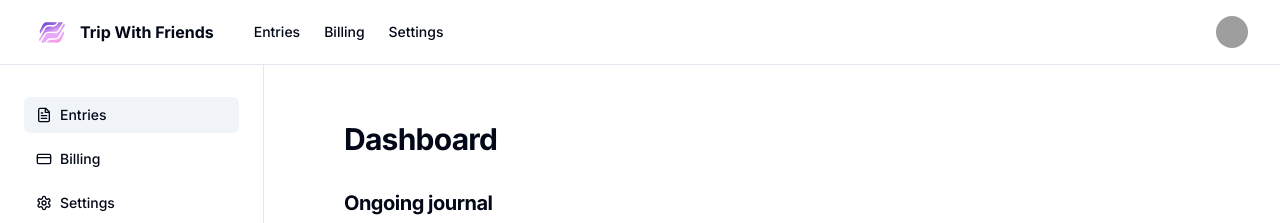
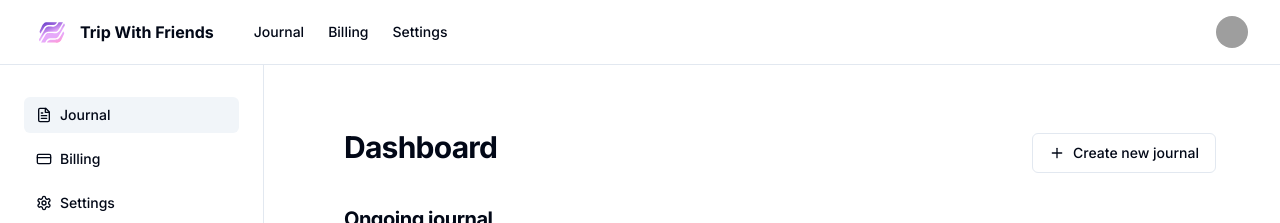
Before and after one commit to buisihung11/TripWithFriends, a Next.js app: page /journal in a window 1280 px wide. Shown: the top 223 px of the page. Built offline with nearby package versions, Linux system fonts and the light colour scheme; no server answers; grey boxes are pictures that could not be loaded.

Commit message:
add create journal button

```diff
--- a/src/app/journal/layout.tsx
+++ b/src/app/journal/layout.tsx
@@ -15,7 +15,6 @@ interface JournalLayoutProps {
 export default async function JournalLayout({ children }: JournalLayoutProps) {
   const { userId } = auth()
   const user = await currentUser()
-  console.log(user, userId)
 
   return (
     <div className="flex min-h-screen flex-col">
--- a/src/app/journal/page.tsx
+++ b/src/app/journal/page.tsx
@@ -1,7 +1,10 @@
+import Link from "next/link"
 import { Journal } from "@/types"
 
+import { Button } from "@/components/ui/button"
 import { Shell } from "@/components/ui/shell"
 import { Header } from "@/components/header"
+import { Icons } from "@/components/icons"
 import JournalList from "@/components/journal/journal-list"
 
 const JOURNALS: Journal[] = [
@@ -85,7 +88,18 @@ const JOURNALS: Journal[] = [
 export default function JournalPage() {
   return (
     <Shell>
-      <Header title="Dashboard" size="sm" />
+      <Header
+        title="Dashboard"
+        size="sm"
+        className="items-center justify-between lg:flex"
+      >
+        <Link href="/journal/create">
+          <Button variant="outline">
+            <Icons.add className="mr-2 h-4 w-4" />
+            Create new journal
+          </Button>
+        </Link>
+      </Header>
       <JournalList title="Ongoing journal" journalEntries={JOURNALS} />
     </Shell>
   )
--- a/src/config/journal.ts
+++ b/src/config/journal.ts
@@ -3,7 +3,7 @@ import { JournalConfig } from "@/types"
 export const journalConfig: JournalConfig = {
   mainNav: [
     {
-      title: "Entries",
+      title: "Journal",
       href: "/journal",
     },
     {
@@ -17,7 +17,7 @@ export const journalConfig: JournalConfig = {
   ],
   sidebarNav: [
     {
-      title: "Entries",
+      title: "Journal",
       href: "/journal",
       icon: "post",
     },
```
